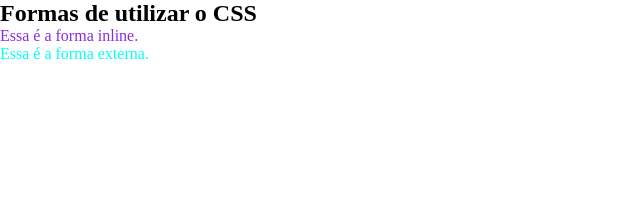
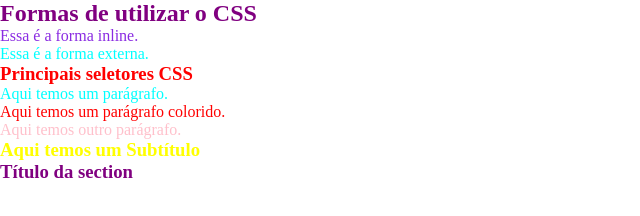
Before and after one commit to Bea-Martins/potencia-feminina-html-e-css, a plain HTML site: page index.html in a window 1280 px wide. Shown: the whole page, without its empty margins (0-640 px from the left). Drawn offline with Linux system fonts and the light colour scheme.

Commit message:
feat: modulo 4 aula 4

```diff
--- a/index.html
+++ b/index.html
@@ -4,7 +4,7 @@
 <head>
   <meta charset="utf-8">
   <meta nome="author" content="Beatriz Martins">
-  <meta name="desctiotion" content="Aula sobre formas de utilizar o CSS para o curso de HTML5 e CSS - Potência Feminina.">
+  <meta name="desctiotion" content="Aula sobre principais seletores CSS para o curso de HTML5 e CSS - Potência Feminina.">
   <link rel="stylesheet" href="style.css">
   <title>Potência Feminina</title>
   <!-- <style>
@@ -19,6 +19,18 @@
   <p style="color: blueviolet;">Essa é a forma inline.</p>
   <!-- <p>Essa é a forma interna.</p> -->
   <p>Essa é a forma externa.</p>
+  <h3 class="colorido">Principais seletores CSS</h3>
+  <div>
+    <p>Aqui temos um parágrafo.</p>
+  </div>
+  <p class="colorido">Aqui temos um parágrafo colorido.</p>
+  <p id="paragrafo">Aqui temos outro parágrafo.</p>
+  <main>
+    <h3>Aqui temos um Subtítulo</h3>
+    <section>
+      <h3>Título da section</h3>
+    </section>
+  </main>
 </body>
 
 </html>
--- a/style.css
+++ b/style.css
@@ -1,9 +1,22 @@
-*{
+* {
   margin: 0;
   padding: 0;
   box-sizing: border-box;
+  color: purple;
 }
 
 p {
   color: aqua;
 }
+
+.colorido {
+  color: red;
+}
+
+#paragrafo {
+  color: pink;
+}
+
+main > h3 {
+  color: yellow;
+}
```
